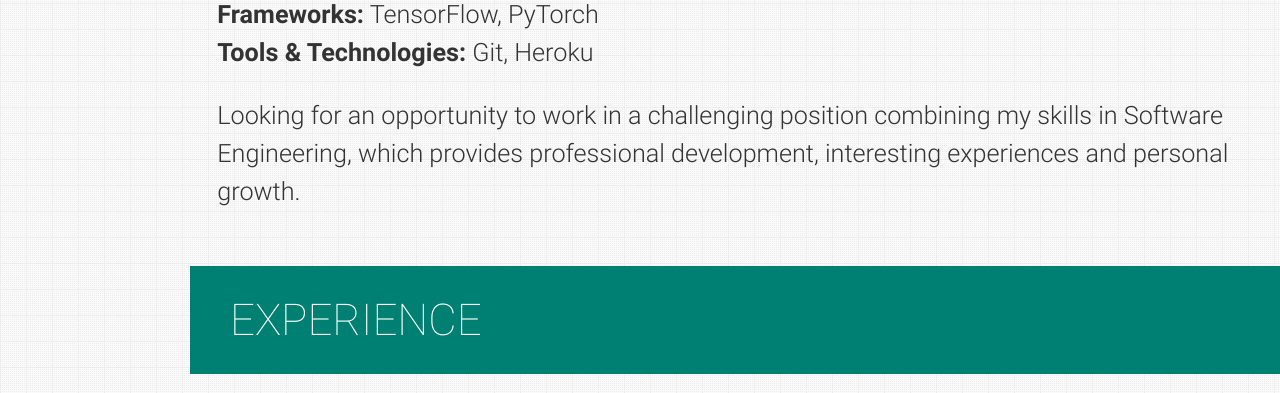
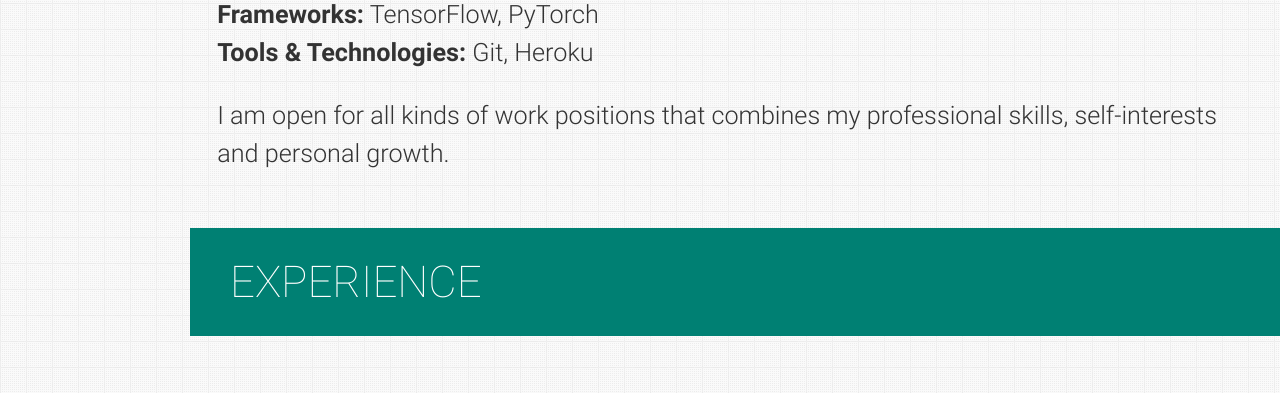
Before and after one commit to zhiwenwuZW/zhiwenwuZW.github.io, a plain HTML site: page index.html in a window 1280 px wide. Shown: the part 1375-1768 px from the top of the page. Drawn offline with nearby package versions, Linux system fonts and the light colour scheme.

Commit message:
Update index.html

```diff
--- a/index.html
+++ b/index.html
@@ -254,7 +254,7 @@
           Detail-oriented Software Developer with professional experience in Backend Development, Machine Learning, Computer Vision. I am adept in Python, Django, Flask, SQL, Machine Learning, Computer Vision.
         </p> -->
         <p>
-          Looking for an opportunity to work in a challenging position combining my skills in Software Engineering, which provides professional development, interesting experiences and personal growth.
+          I am open for all kinds of work positions that combines my professional skills, self-interests and personal growth.
         </p>
         <!-- <p>
           Another Paragraph
```
